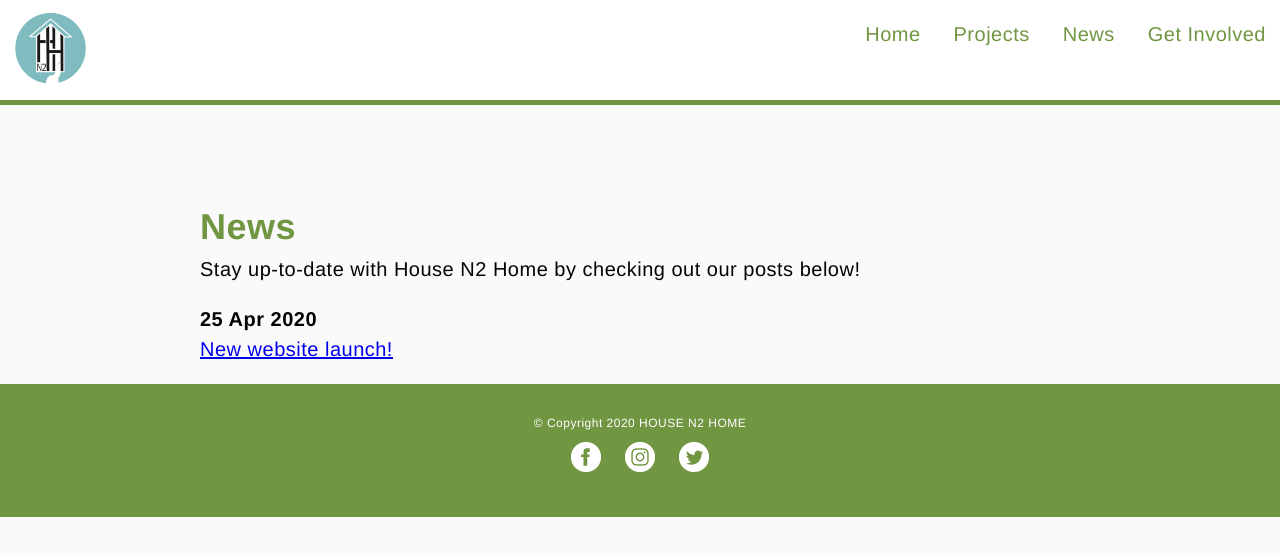
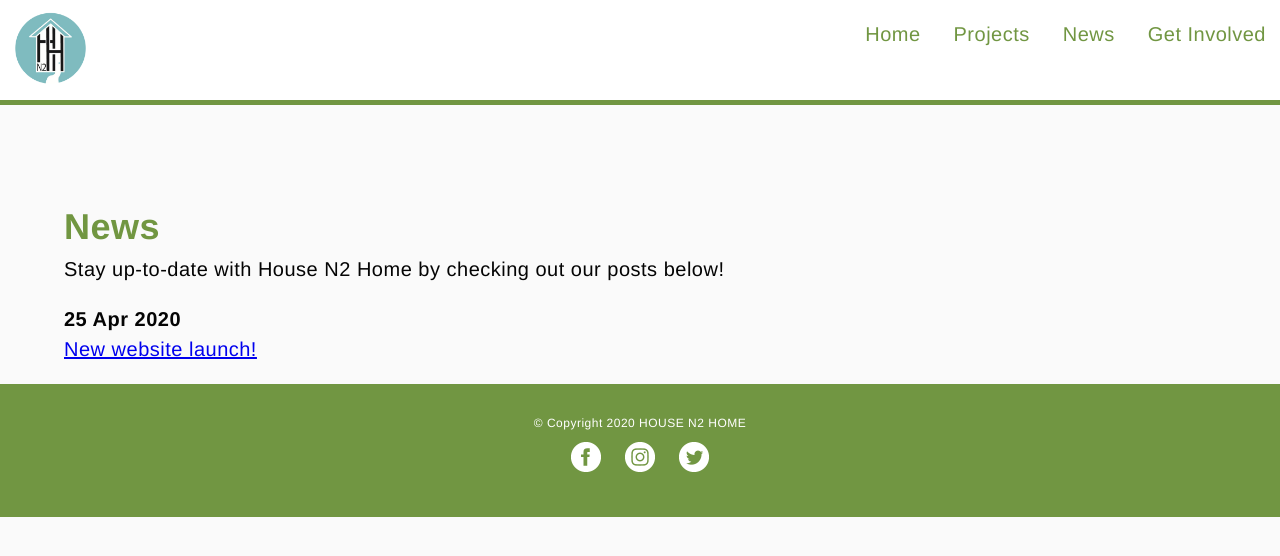
Before and after one commit to si-air2020/si-air2020.github.io, a Jekyll site: the page built from news/index.html, in a window 1280 px wide. Shown: the top 556 px of the page. Built offline with Jekyll 4.4.1, drawn with Linux system fonts in a browser that asks for light colours.

Commit message:
Update main.css

```diff
--- a/css/main.css
+++ b/css/main.css
@@ -567,11 +567,11 @@ footer{
 .news-section {
   position: relative;
   top: 200px;
-  margin-left: 200px;
-  margin-right: 200px;
+  margin: auto;
   font-size: 20px;
   font-weight: 300;
   padding-bottom: 200px;
+  width: 90vw;
 }
 
 .news-section ul {
```
